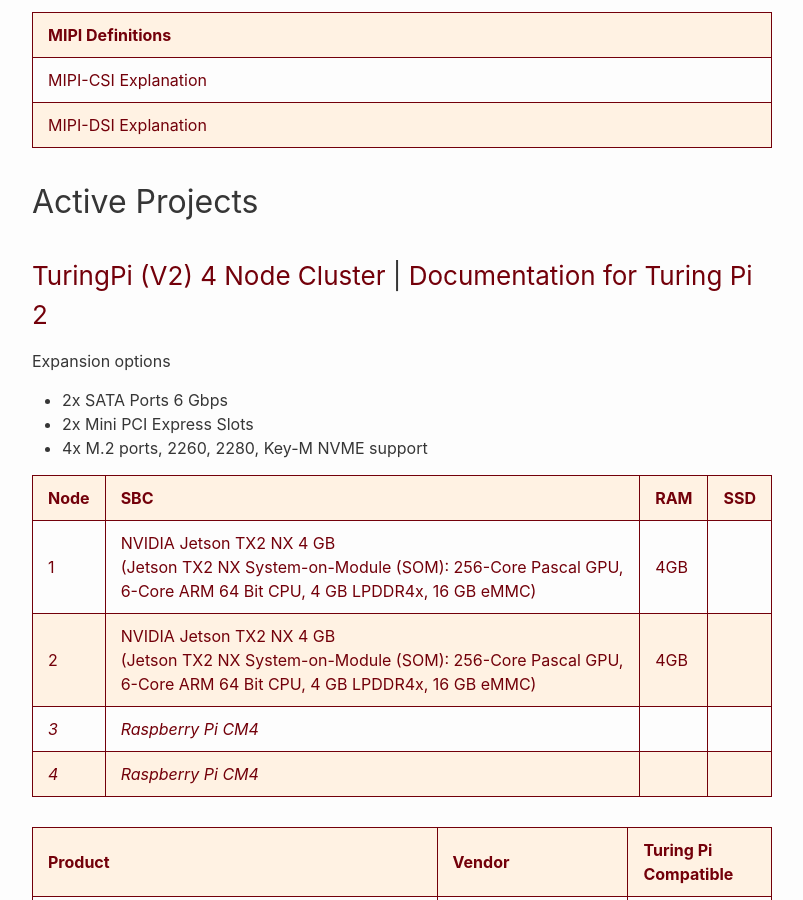
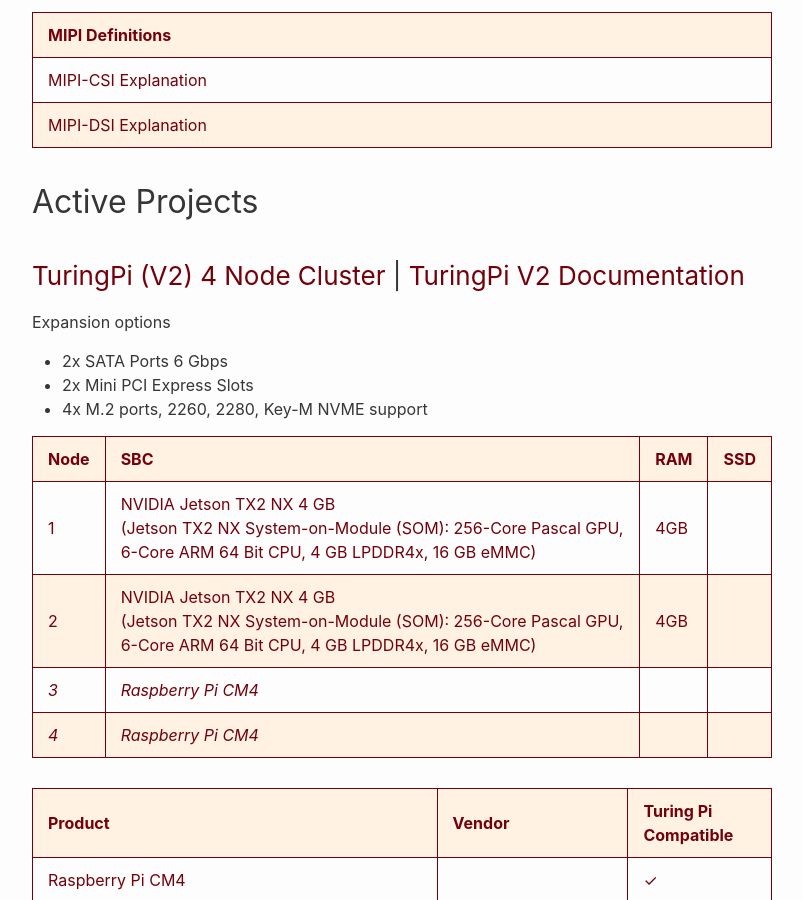
Before and after one commit to RalphHightower/RalphHightower, a Jekyll site: the page built from HardwareProjects.md, in a window 1280 px wide and 900 px high, scrolled down 2266 px. Shown: the whole window, without its empty margins (238-1041 px from the left). Built offline with Jekyll 4.4.1, drawn with Linux system fonts in a browser that asks for light colours; our own code applies the rules of GitHub Pages for plain Markdown files.

Commit message:
[fix](doc): TuringPi V2 link changed

```diff
--- a/HardwareProjects.md
+++ b/HardwareProjects.md
@@ -43,7 +43,7 @@
 
 ## Active Projects
 
-### [TuringPi (V2) 4 Node Cluster](https://turingpi.com/) \| [Documentation for Turing Pi 2](https://help.turingpi.com/hc/en-us/categories/8685418660125-Docs)
+### [TuringPi (V2) 4 Node Cluster](https://turingpi.com/) \| [TuringPi V2 Documentation](https://docs.turingpi.com/docs )
 
 Expansion options
 - 2x SATA Ports 6 Gbps
```
